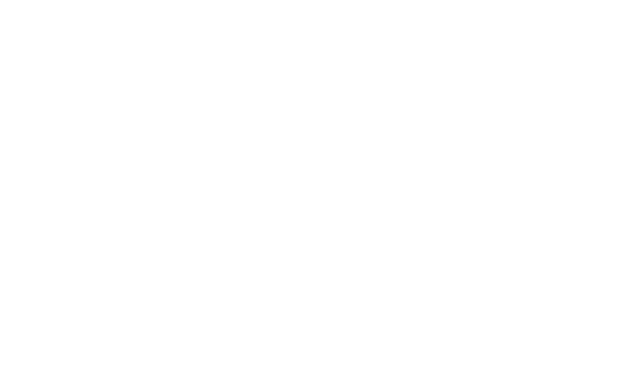
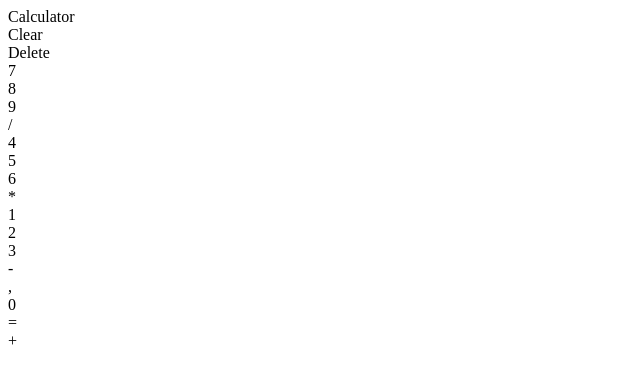
Before and after one commit to meninblacks/calculatorProject, a plain HTML site: page index.html in a window 1280 px wide. Shown: the whole page, without its empty margins (0-640 px from the left). Drawn offline with Linux system fonts and the light colour scheme.

Commit message:
created calculator buttons on html

```diff
--- a/index.html
+++ b/index.html
@@ -9,6 +9,31 @@
 </head>
 <body>
 
+    <div class="calculator-container">
+        <div class="calculator-text">Calculator</div>
+        <div class="screen"></div>
+        <div class="buttons">
+            <div class="button big-button">Clear</div>
+            <div class="button big-button">Delete</div>
+            <div class="button">7</div>
+            <div class="button">8</div>
+            <div class="button">9</div>
+            <div class="button">/</div>
+            <div class="button">4</div>
+            <div class="button">5</div>
+            <div class="button">6</div>
+            <div class="button">*</div>
+            <div class="button">1</div>
+            <div class="button">2</div>
+            <div class="button">3</div>
+            <div class="button">-</div>
+            <div class="button">,</div>
+            <div class="button">0</div>
+            <div class="button">=</div>
+            <div class="button">+</div>
+        </div>
+    </div>
+
     <script src="script.js"></script>
 </body>
 </html>
```
